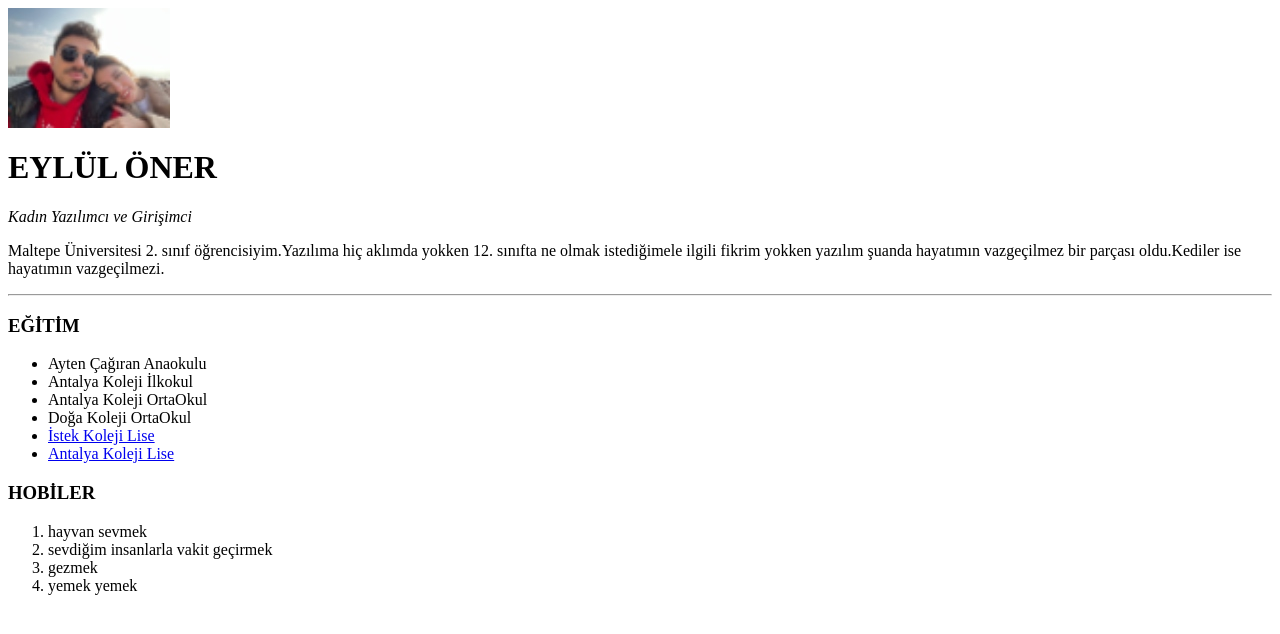
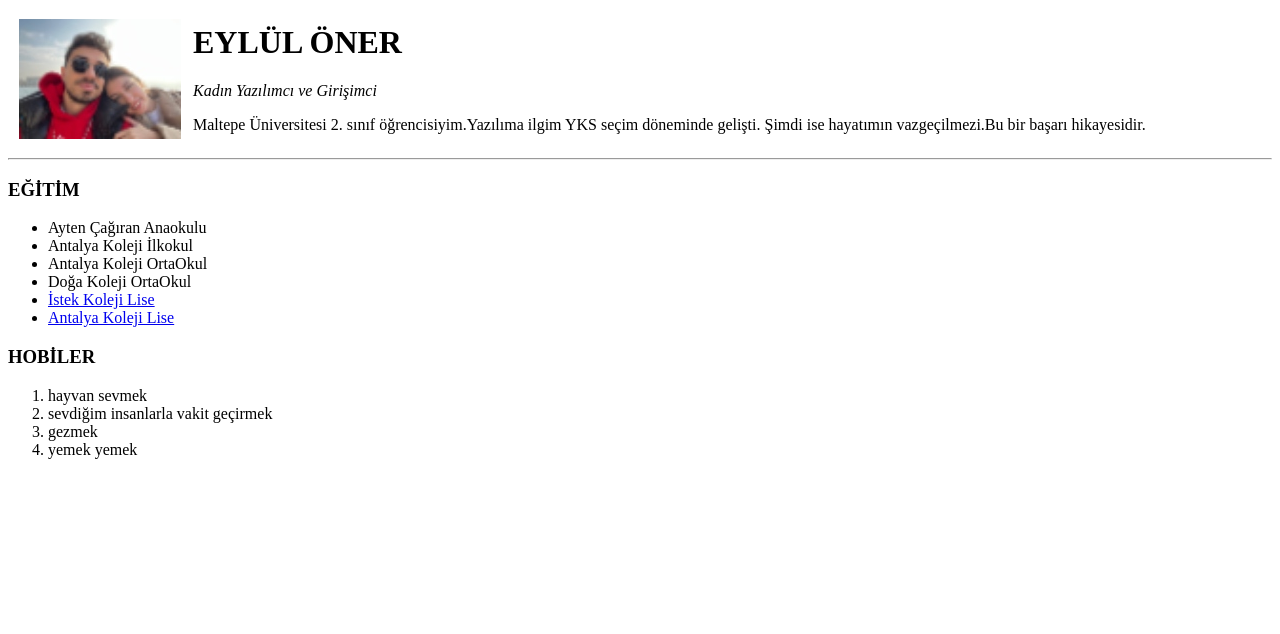
Before and after one commit to eylullonner/cv, a plain HTML site: page index.html in a window 1280 px wide. Drawn offline with Linux system fonts and the light colour scheme.

Commit message:
Update index.html

```diff
--- a/index.html
+++ b/index.html
@@ -4,10 +4,16 @@
     <title> 🐱 Eylül's Personal Site </title>
  </head>
  <body>
-    <img src="resim.jpg" alt="Eylül Öner'in resmi">
-   <h1>EYLÜL ÖNER</h1>
-   <p><em>Kadın Yazılımcı ve Girişimci </em></p>
-   <p>Maltepe Üniversitesi 2. sınıf öğrencisiyim.Yazılıma hiç aklımda yokken 12. sınıfta ne olmak istediğimele ilgili fikrim yokken yazılım şuanda hayatımın vazgeçilmez bir parçası oldu.Kediler ise hayatımın vazgeçilmezi. </p>
+<table cellspacing="10">
+         <tr>
+            <td>   <img src="resim.jpg" alt=""></td>
+            <td><h1>EYLÜL ÖNER</h1>
+               <p><em>Kadın Yazılımcı ve Girişimci </em></p>
+               <p>Maltepe Üniversitesi 2. sınıf öğrencisiyim.Yazılıma ilgim YKS seçim döneminde gelişti.
+                  Şimdi ise hayatımın vazgeçilmezi.Bu bir başarı hikayesidir.
+                   </p></td>
+         </tr>
+      </table>
    <hr>
    <h3>EĞİTİM</h3>
    <ul>
```
